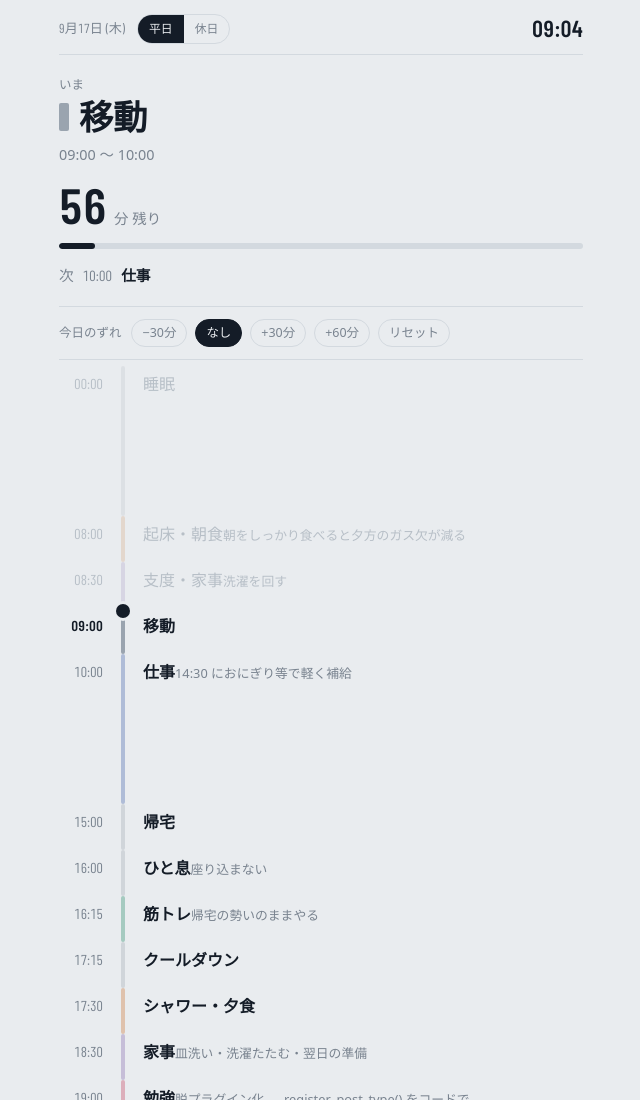
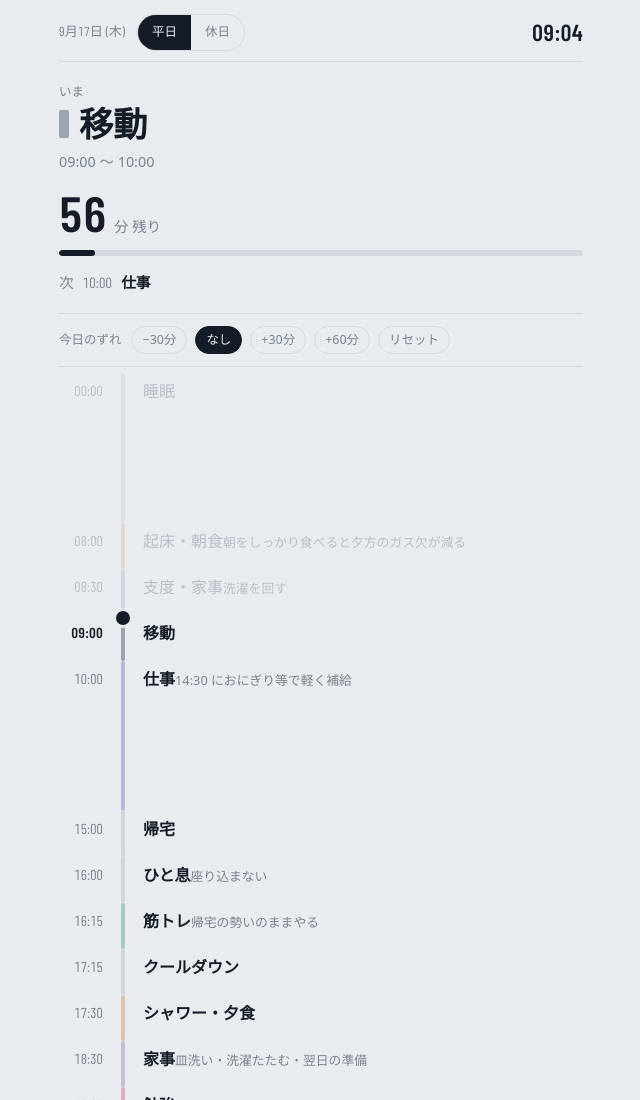
Before and after one commit to Dy-mix-ui/timetable, a plain HTML site: page index.html in a window 1280 px wide. Shown: the top 1100 px of the page, without its empty margins (319-959 px from the left). Drawn offline with nearby package versions, Linux system fonts and the light colour scheme.

Commit message:
Update index.html

```diff
--- a/index.html
+++ b/index.html
@@ -36,7 +36,7 @@ body{
   background:var(--paper); color:var(--ink);
   font-family:"Hiragino Sans","Hiragino Kaku Gothic ProN","Yu Gothic","Noto Sans JP",system-ui,sans-serif;
   line-height:1.65; font-size:16px;
-  padding:0 0 env(safe-area-inset-bottom);
+  padding:0 env(safe-area-inset-right) env(safe-area-inset-bottom) env(safe-area-inset-left);
   -webkit-tap-highlight-color:transparent;
 }
 .num{font-family:"Barlow Condensed","Hiragino Sans",sans-serif;font-variant-numeric:tabular-nums;letter-spacing:.01em}
@@ -44,14 +44,14 @@ body{
 
 .topbar{
   display:flex;align-items:center;gap:12px;
-  padding:14px 0 10px;border-bottom:1px solid var(--rule);
+  padding:calc(14px + env(safe-area-inset-top)) 0 10px;border-bottom:1px solid var(--rule);
   position:sticky;top:0;z-index:5;background:var(--paper);
 }
 .date{font-size:.82rem;color:var(--muted)}
 .clock{margin-left:auto;font-size:1.45rem;font-weight:600;line-height:1}
 .seg{display:flex;border:1px solid var(--rule);border-radius:999px;overflow:hidden}
 .seg button{
-  font:inherit;font-family:inherit;font-size:.74rem;padding:4px 11px;
+  font:inherit;font-family:inherit;font-size:.78rem;padding:7px 14px;
   border:0;cursor:pointer;background:transparent;color:var(--muted);
 }
 .seg button[aria-pressed="true"]{background:var(--ink);color:var(--paper)}
```
